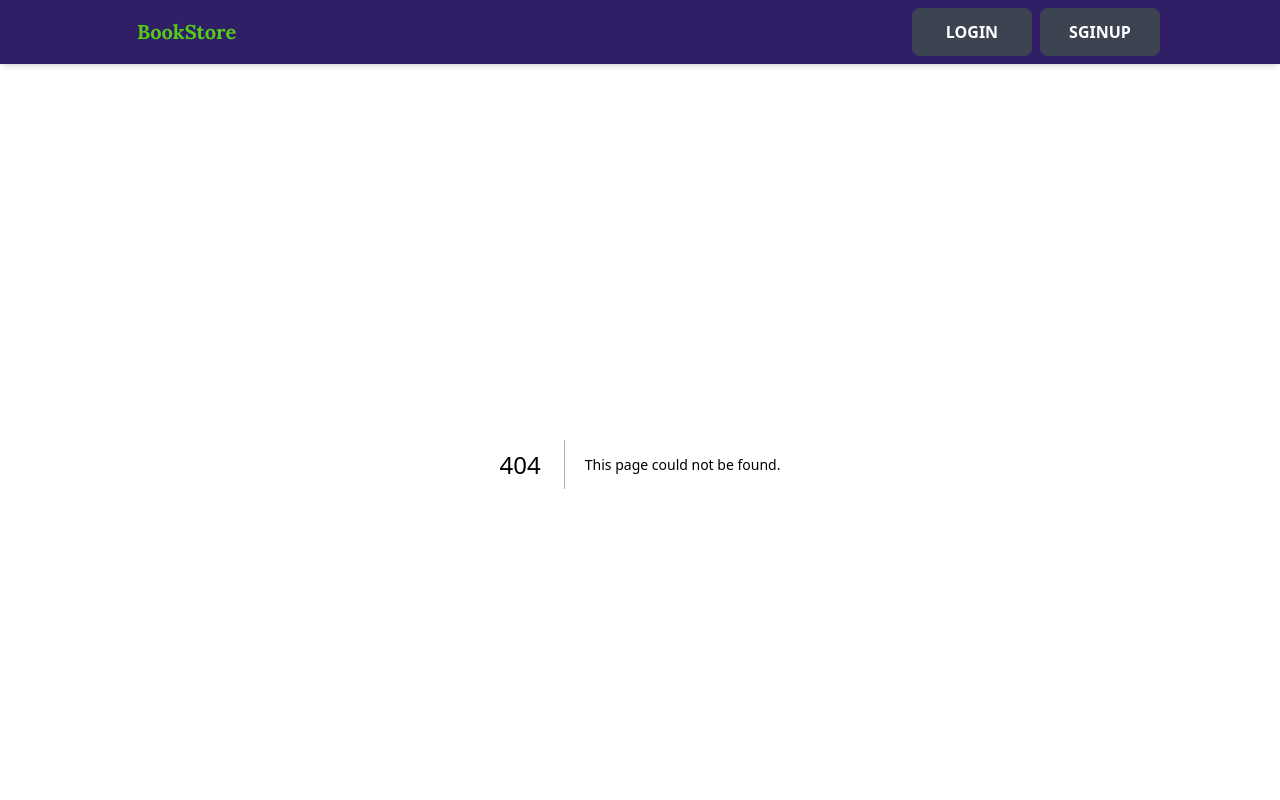
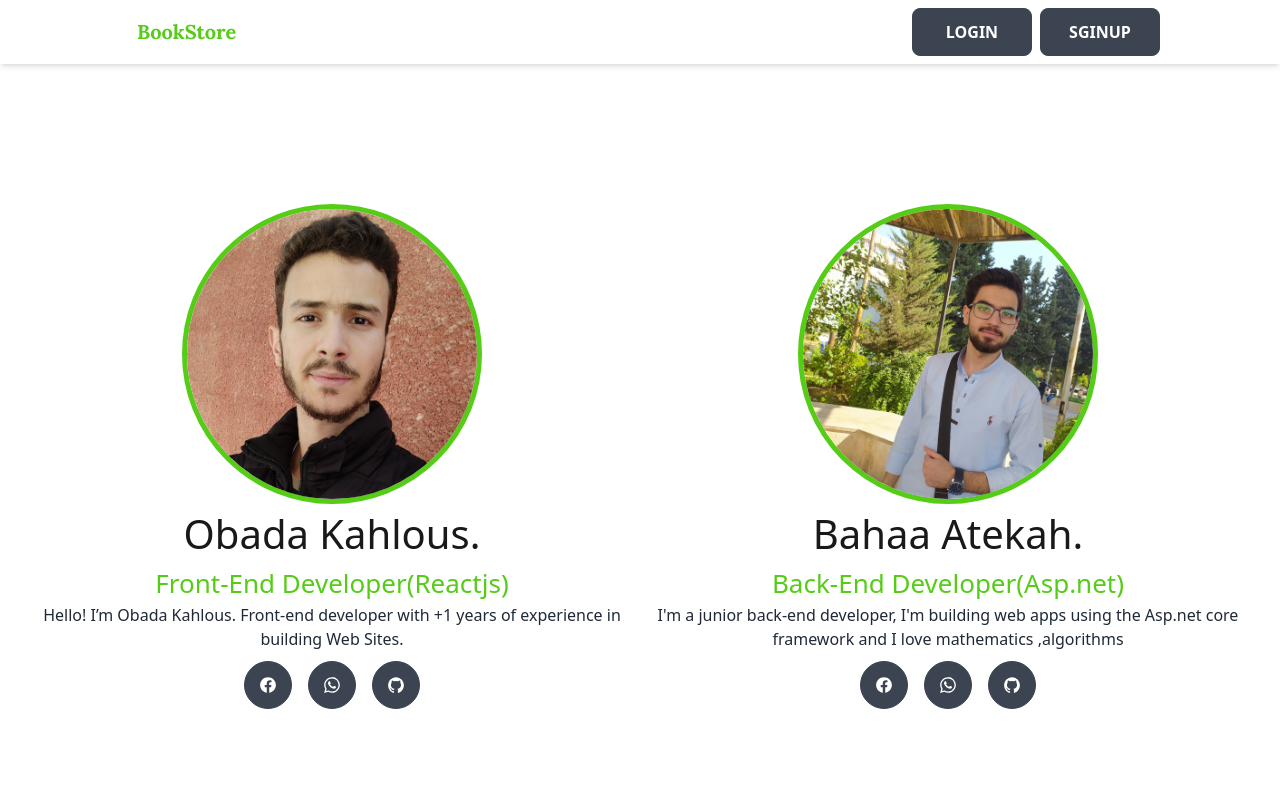
Before and after one commit to obada-kahlos/e-book-client-nextJS, a Next.js app: page /team in a window 1280 px wide. Before the commit this address had no page. Shown: the top 800 px of the page. Built offline with nearby package versions, Linux system fonts and the light colour scheme.

Commit message:
add team work page

```diff
--- a/src/components/navbar/navbar.tsx
+++ b/src/components/navbar/navbar.tsx
@@ -29,7 +29,7 @@ const Navbar = () => {
   };
 
   return (
-    <div className=" navbar md:px-[120px] px-[10px] sticky top-0 left-0 w-full shadow-md bg-dark-PrimaryColour  text-[white] z-[999]">
+    <div className="navbar backdrop-blur-lg  md:px-[120px] px-[10px] sticky top-0 left-0 w-full shadow-md  z-[999]">
       <div>
         {/* <label
           className="swap swap-rotate"
@@ -53,7 +53,7 @@ const Navbar = () => {
       </div>
       <div className="navbar-start text-[#fff]">
         <Link
-          href="/"
+          href="/landing"
           className="btn btn-ghost normal-case text-xl text-bothColor"
           style={{
             fontFamily: lora.style.fontFamily,
@@ -63,19 +63,13 @@ const Navbar = () => {
         </Link>
       </div>
       {token !== null ? (
-        <div className="navbar-center text-[#fff] md:block hidden">
+        <div className="navbar-center  md:block hidden">
           <ul className="menu menu-horizontal px-1">
             <li>
-              <a>Item 1</a>
+              <Link href="/team">Team</Link>
             </li>
             <li>
-              <a>Item 2</a>
-            </li>
-            <li>
-              <a>Item 3</a>
-            </li>
-            <li>
-              <a>Item 4</a>
+              <Link href='/landing'>Products</Link>
             </li>
           </ul>
         </div>
@@ -118,20 +112,17 @@ const Navbar = () => {
               </a>
               <ul className="p-2 bg-base-100">
                 <li>
-                  <a>Item 1</a>
+                  <Link href="/team">Team</Link>
                 </li>
                 <li>
-                  <a>Item 2</a>
+                  <Link href="landing">Products</Link>
                 </li>
               </ul>
             </li>
           </ul>
           <div className="flex md:gap-4 gap-1">
             <div className="dropdown dropdown-end">
-              <label
-                tabIndex={0}
-                className="btn text-white btn-ghost btn-circle"
-              >
+              <label tabIndex={0} className="btn btn-ghost btn-circle">
                 <div className="indicator">
                   <svg
                     xmlns="http://www.w3.org/2000/svg"
@@ -168,7 +159,7 @@ const Navbar = () => {
             <div className="dropdown dropdown-end">
               <label tabIndex={0} className="btn btn-ghost btn-circle avatar">
                 <div className="w-10 rounded-full">
-                  <img src="/images/photo_2021-11-02_14-36-19.jpg" />
+                  <img src="/images/obada.jpg" alt="User-Image" />
                 </div>
               </label>
               <ul
--- /dev/null
+++ b/src/components/team/team.tsx
@@ -0,0 +1,47 @@
+import React from "react";
+
+import { IoLogoFacebook, IoLogoWhatsapp, IoLogoGithub } from "react-icons/io5";
+
+interface teamProps {
+  name: string;
+  deec: string;
+  specialization: string;
+  img: string;
+  href: string;
+}
+
+const Team: React.FC<teamProps> = (props) => {
+  return (
+    <a
+      href={props.href}
+      target="_blank"
+      className="transition-all hover:dark:shadow-blackShadow py-[20px] flex flex-col items-center justify-center text-center cursor-pointer"
+    >
+      <div className="lg:w-[300px] lg:h-[300px] w-[240px] h-[240px] rounded-full overflow-hidden border-[5px] border-bothColor">
+        <img
+          src={props.img}
+          alt="project-team"
+          className="object-cover w-full h-full"
+        />
+      </div>
+      <h4 className="text-[40px] dark:text-[#fff] text-[#191919]">
+        {props.name}.
+      </h4>
+      <p className="text-[26px] text-bothColor"> {props.specialization} </p>
+      <p>{props.deec}</p>
+      <div className="flex gap-4 mt-[10px]">
+        <button className="btn btn-circle text-[18px]">
+          <IoLogoFacebook />
+        </button>
+        <button className="btn btn-circle text-[18px]">
+          <IoLogoWhatsapp />
+        </button>
+        <button className="btn btn-circle text-[18px]">
+          <IoLogoGithub />
+        </button>
+      </div>
+    </a>
+  );
+};
+
+export default Team;
--- a/src/pages/index.tsx
+++ b/src/pages/index.tsx
@@ -119,12 +119,14 @@ export default function Home() {
             <div className="flex items-stretch gap-6 wrraper-animation-forth">
               <div className="self-end mb-[60px] cursor-pointer">
                 <img
+                  alt={"image"}
                   src="/images/رواية-ليطمئن-قلبي (eloualid-book.com).jpg"
                   className="max-w-sm rounded-lg shadow-2xl"
                 />
               </div>
               <div className="self-end cursor-pointer lg:block hidden">
                 <img
+                  alt={"image"}
                   src="/images/2d8478184f3843cc96f277296fcf3966.png.jpg"
                   className="max-w-sm rounded-lg shadow-2xl"
                 />
--- a/src/pages/landing/index.tsx
+++ b/src/pages/landing/index.tsx
@@ -1,3 +1,4 @@
+import Head from "next/head";
 import { useRouter } from "next/router";
 import React, { useEffect } from "react";
 
@@ -14,9 +15,18 @@ const Landing = () => {
   }, [getToken]);
 
   return (
-    <div className="h-[600px] w-full flex justify-center items-center">
-      <h1 className="text-[70px] font-mono"> Hi Landing.! </h1>
-    </div>
+    <>
+      <Head>
+        <title>Home Page</title>
+        <meta name="description" content="Generated by create next app" />
+        <meta name="viewport" content="width=device-width, initial-scale=1" />
+        <link rel="icon" href="/favicon.ico" />
+      </Head>
+
+      <div className="h-[600px] w-full flex justify-center items-center">
+        <h1 className="text-[70px] font-mono"> Hi Landing.! </h1>
+      </div>
+    </>
   );
 };
 
--- /dev/null
+++ b/src/pages/team/index.tsx
@@ -0,0 +1,48 @@
+import Team from "@/components/team/team";
+import Head from "next/head";
+import React from "react";
+
+const index = () => {
+  const teamData = [
+    {
+      img: "/images/obada.jpg",
+      name: "Obada Kahlous",
+      specialization: "Front-End Developer(Reactjs)",
+      deec: "Hello! I’m Obada Kahlous. Front-end developer with +1 years of experience in building Web Sites.",
+      href: "https://www.linkedin.com/in/obada-kahlous/",
+    },
+    {
+      img: "/images/bahaa.jpg",
+      name: "Bahaa Atekah",
+      specialization: "Back-End Developer(Asp.net)",
+      deec: "I'm a junior back-end developer, I'm building web apps using the Asp.net core framework and I love mathematics ,algorithms",
+      href: "https://www.linkedin.com/in/bahaa-atekah-3217a3199/",
+    },
+  ];
+  return (
+    <>
+      <Head>
+        <title>Team</title>
+        <meta name="description" content="Generated by create next app" />
+        <meta name="viewport" content="width=device-width, initial-scale=1" />
+        <link rel="icon" href="/favicon.ico" />
+      </Head>
+
+      <div className="wrapper md:py-[120px] py-[20px] grid grid-cols-12 gap-8 items-center justify-center">
+        {teamData.map((item, key) => (
+          <div className="lg:col-span-6 col-span-12">
+            <Team
+              name={item.name}
+              deec={item.deec}
+              specialization={item.specialization}
+              img={item.img}
+              href={item.href}
+            />
+          </div>
+        ))}
+      </div>
+    </>
+  );
+};
+
+export default index;
--- a/tailwind.config.js
+++ b/tailwind.config.js
@@ -24,7 +24,8 @@ module.exports = {
         },
       },
       boxShadow: {
-        myShadow: "0px 10px 60px -3px rgba(255,255,255,0.19)",
+        blackShadow:
+          "0 4px 8px 0 rgba(0, 0, 0, 0.2), 0 6px 20px 0 rgba(0, 0, 0, 0.19)",
       },
     },
   },
```
Also changed, not shown: public/images/bahaa.jpg (added), public/images/obada.jpg (renamed from public/images/photo_2021-11-02_14-36-19.jpg).
